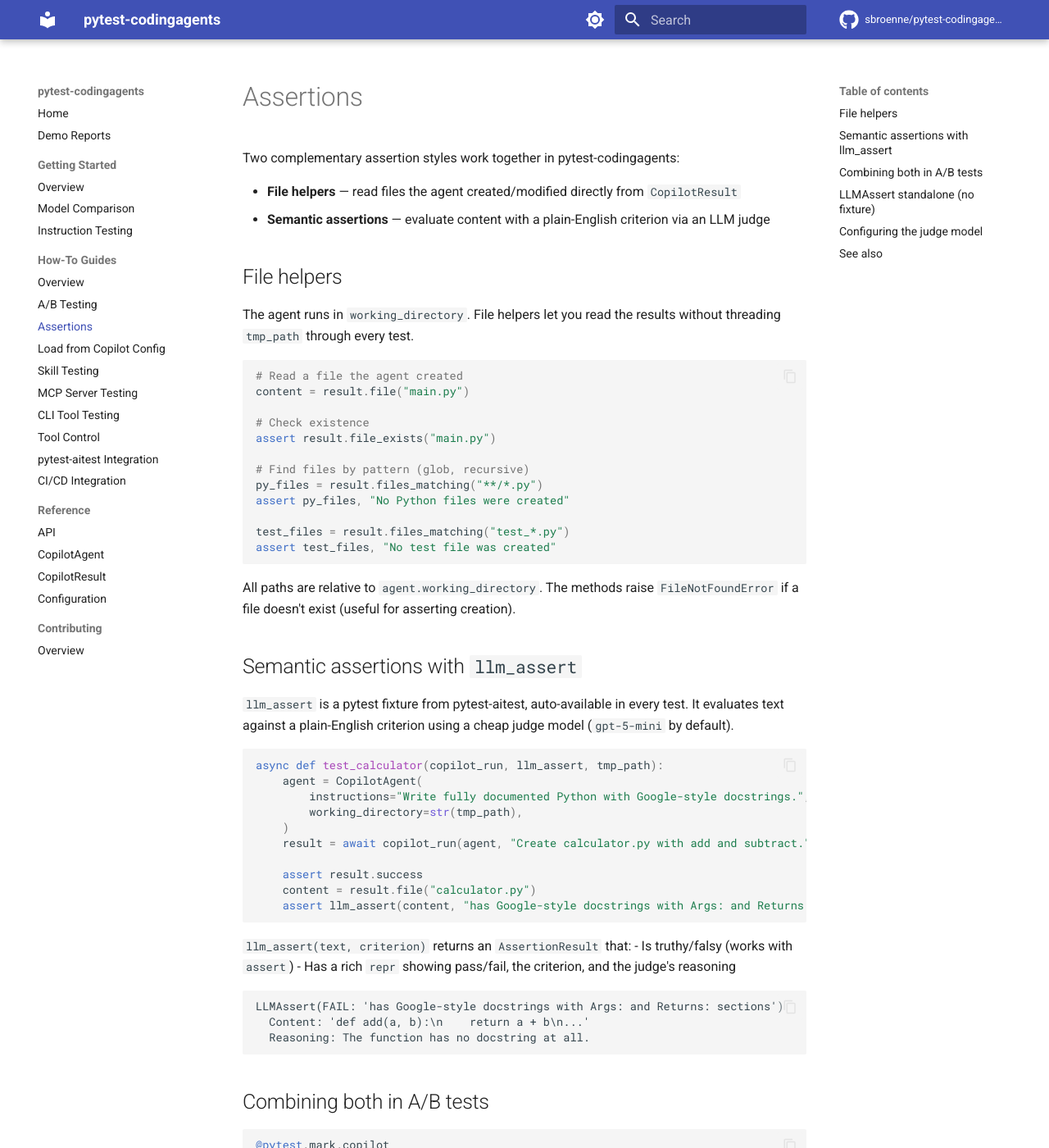
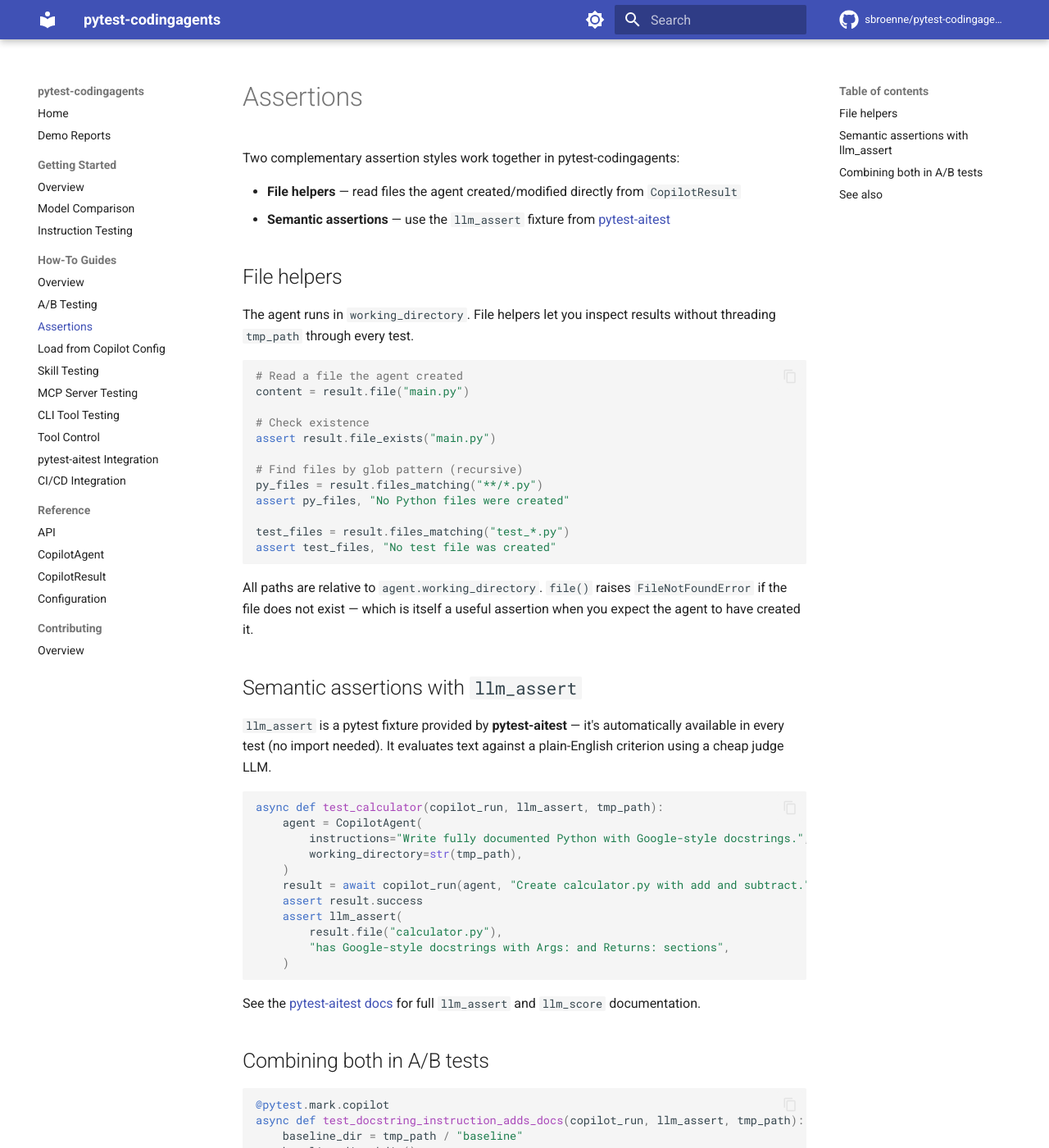
Before and after one commit to sbroenne/pytest-codingagents, an MkDocs documentation site: the page built from docs/how-to/assertions.md, in a window 1280 px wide and 1400 px high. Shown: the whole window at 82% size. Built offline with MkDocs 1.6.1 and Material for MkDocs 9.7.7, drawn with Linux system fonts in a browser that asks for light colours; comment, search, counter and statistics services are not loaded; some of the changed text lies outside the part shown.

Commit message:
refactor: remove duplicated LLMAssert re-export
llm_assert is already a pytest-aitest fixture, auto-registered.
No need to re-export LLMAssert/AssertionResult from our package.
Simplified assertions.md to point at pytest-aitest docs for llm_assert.

Co-authored-by: Copilot <223556219+Copilot@users.noreply.github.com>

````diff
--- a/docs/how-to/assertions.md
+++ b/docs/how-to/assertions.md
@@ -3,11 +3,11 @@
 Two complementary assertion styles work together in pytest-codingagents:
 
 - **File helpers** — read files the agent created/modified directly from `CopilotResult`
-- **Semantic assertions** — evaluate content with a plain-English criterion via an LLM judge
+- **Semantic assertions** — use the `llm_assert` fixture from [pytest-aitest](https://sbroenne.github.io/pytest-aitest)
 
 ## File helpers
 
-The agent runs in `working_directory`. File helpers let you read the results
+The agent runs in `working_directory`. File helpers let you inspect results
 without threading `tmp_path` through every test.
 
 ```python
@@ -17,7 +17,7 @@ content = result.file("main.py")
 # Check existence
 assert result.file_exists("main.py")
 
-# Find files by pattern (glob, recursive)
+# Find files by glob pattern (recursive)
 py_files = result.files_matching("**/*.py")
 assert py_files, "No Python files were created"
 
@@ -25,14 +25,15 @@ test_files = result.files_matching("test_*.py")
 assert test_files, "No test file was created"
 ```
 
-All paths are relative to `agent.working_directory`. The methods raise
-`FileNotFoundError` if a file doesn't exist (useful for asserting creation).
+All paths are relative to `agent.working_directory`. `file()` raises
+`FileNotFoundError` if the file does not exist — which is itself a useful
+assertion when you expect the agent to have created it.
 
 ## Semantic assertions with `llm_assert`
 
-`llm_assert` is a pytest fixture from pytest-aitest, auto-available in every
-test. It evaluates text against a plain-English criterion using a cheap judge
-model (`gpt-5-mini` by default).
+`llm_assert` is a pytest fixture provided by **pytest-aitest** — it's
+automatically available in every test (no import needed). It evaluates text
+against a plain-English criterion using a cheap judge LLM.
 
 ```python
 async def test_calculator(copilot_run, llm_assert, tmp_path):
@@ -41,28 +42,21 @@ async def test_calculator(copilot_run, llm_assert, tmp_path):
         working_directory=str(tmp_path),
     )
     result = await copilot_run(agent, "Create calculator.py with add and subtract.")
-
     assert result.success
-    content = result.file("calculator.py")
-    assert llm_assert(content, "has Google-style docstrings with Args: and Returns: sections")
+    assert llm_assert(
+        result.file("calculator.py"),
+        "has Google-style docstrings with Args: and Returns: sections",
+    )
 ```
 
-`llm_assert(text, criterion)` returns an `AssertionResult` that:
-- Is truthy/falsy (works with `assert`)
-- Has a rich `repr` showing pass/fail, the criterion, and the judge's reasoning
-
-```
-LLMAssert(FAIL: 'has Google-style docstrings with Args: and Returns: sections')
-  Content: 'def add(a, b):\n    return a + b\n...'
-  Reasoning: The function has no docstring at all.
-```
+See the [pytest-aitest docs](https://sbroenne.github.io/pytest-aitest) for
+full `llm_assert` and `llm_score` documentation.
 
 ## Combining both in A/B tests
 
 ```python
 @pytest.mark.copilot
 async def test_docstring_instruction_adds_docs(copilot_run, llm_assert, tmp_path):
-    """A/B: docstring instruction vs. no instruction."""
     baseline_dir = tmp_path / "baseline"
     baseline_dir.mkdir()
     treatment_dir = tmp_path / "treatment"
@@ -78,43 +72,14 @@ async def test_docstring_instruction_adds_docs(copilot_run, llm_assert, tmp_path
     baseline_result = await copilot_run(baseline, task)
     treatment_result = await copilot_run(treatment, task)
 
-    assert baseline_result.success
     assert treatment_result.success
-
-    # Baseline: no instruction → likely no docstrings
-    baseline_content = baseline_result.file("calculator.py")
-    # Treatment: instruction → must have docstrings
-    treatment_content = treatment_result.file("calculator.py")
     assert llm_assert(
-        treatment_content,
+        treatment_result.file("calculator.py"),
         "has Google-style docstrings with Args: and Returns: sections",
     ), "Treatment did not produce docstrings despite instruction"
-```
-
-## `LLMAssert` standalone (no fixture)
-
-For use outside of test functions (e.g. helper modules), import `LLMAssert` directly:
-
-```python
-from pytest_codingagents import LLMAssert
-
-judge = LLMAssert(model="openai/gpt-5-mini")
-result = judge(content, "has type hints on all parameters")
-if not result:
-    print(f"Failed: {result.reasoning}")
-```
-
-## Configuring the judge model
-
-The judge model is controlled via pytest CLI options (passed through from pytest-aitest):
-
-```bash
-pytest --llm-model openai/gpt-4.1-mini   # explicit judge model
-pytest --aitest-summary-model gpt-4.1    # shared model for analysis + assertions
 ```
 
 ## See also
 
 - [A/B Testing Guide](ab-testing.md)
 - [Load from Copilot Config](copilot-config.md)
-- [pytest-aitest llm_assert docs](https://sbroenne.github.io/pytest-aitest/reference/fixtures/#llm_assert)
--- a/src/pytest_codingagents/__init__.py
+++ b/src/pytest_codingagents/__init__.py
@@ -1,18 +1,14 @@
 """pytest-codingagents — Test real coding agents via their SDK."""
 
 from __future__ import annotations
-
-from pytest_aitest.fixtures.llm_assert import AssertionResult, LLMAssert
 
 from pytest_codingagents.copilot.agent import CopilotAgent
 from pytest_codingagents.copilot.agents import load_custom_agent, load_custom_agents
 from pytest_codingagents.copilot.result import CopilotResult
 
 __all__ = [
-    "AssertionResult",
     "CopilotAgent",
     "CopilotResult",
-    "LLMAssert",
     "load_custom_agent",
     "load_custom_agents",
 ]
````
